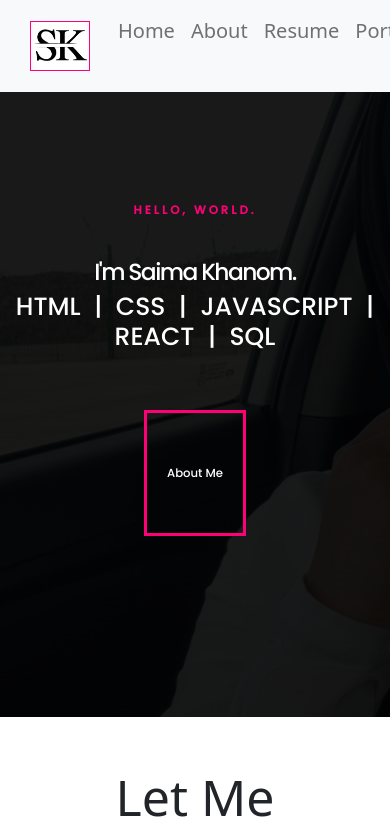
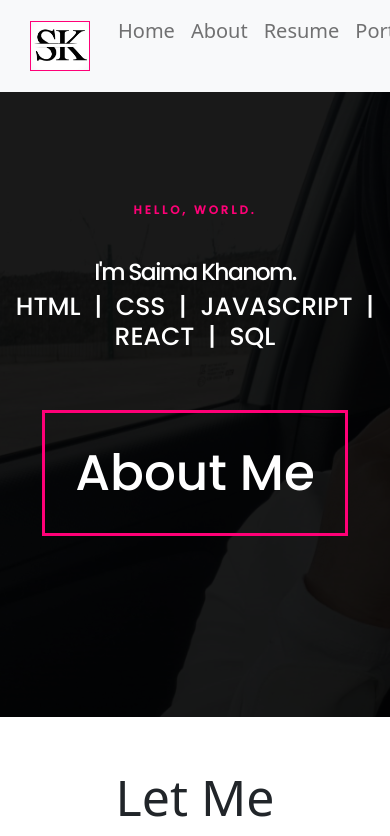
Before and after one commit to saimakhanom/saimas-website, a React (Create React App) app: page /about in a window 390 px wide. Shown: the top 836 px of the page. Built offline with nearby package versions, Linux system fonts and the light colour scheme.

Commit message:
media query

```diff
--- a/src/Home/home.css
+++ b/src/Home/home.css
@@ -5,8 +5,10 @@
 @media only screen and (max-width: 480px) {
   .page-heading {
     font-size: 20px;
+    padding: 10px 20px;
   }
 }
+
 
 
 
@@ -45,12 +47,12 @@
   font-family: 'Poppins', sans-serif;
   color: white;
   padding: 40px;
-  font-size: 3vw;
+  font-size: 50px;
   background-color: rgba(201, 200, 200, 0);
   border: 3px solid #FF0077;
   text-align: center;
   margin-top: 50px;
-  padding: 10px 20px;
+  padding: 10px 30px;
 
 }
 
```
